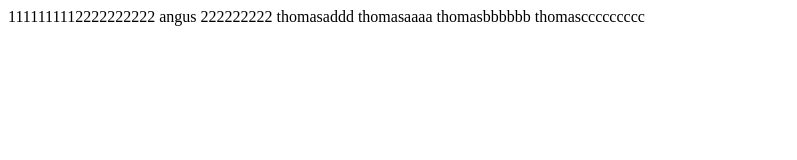
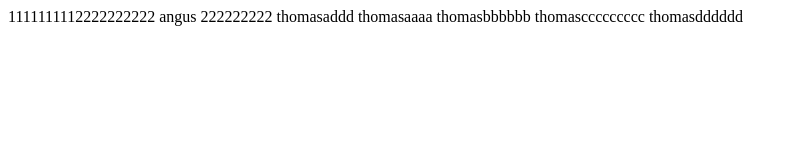
Before and after one commit to thomas021115/dockerNodeJS, a website: page 1111.html in a window 1280 px wide. Shown: the whole page, without its empty margins (0-797 px from the left). Drawn offline with Linux system fonts and the light colour scheme.

Commit message:
thomasddddd

```diff
--- a/1111.html
+++ b/1111.html
@@ -7,6 +7,6 @@
 </head>
 <body>
     1111111112222222222
-    angus 222222222  thomasaddd thomasaaaa thomasbbbbbb  thomasccccccccc
+    angus 222222222  thomasaddd thomasaaaa thomasbbbbbb  thomasccccccccc  thomasdddddd
 </body>
 </html>
```
